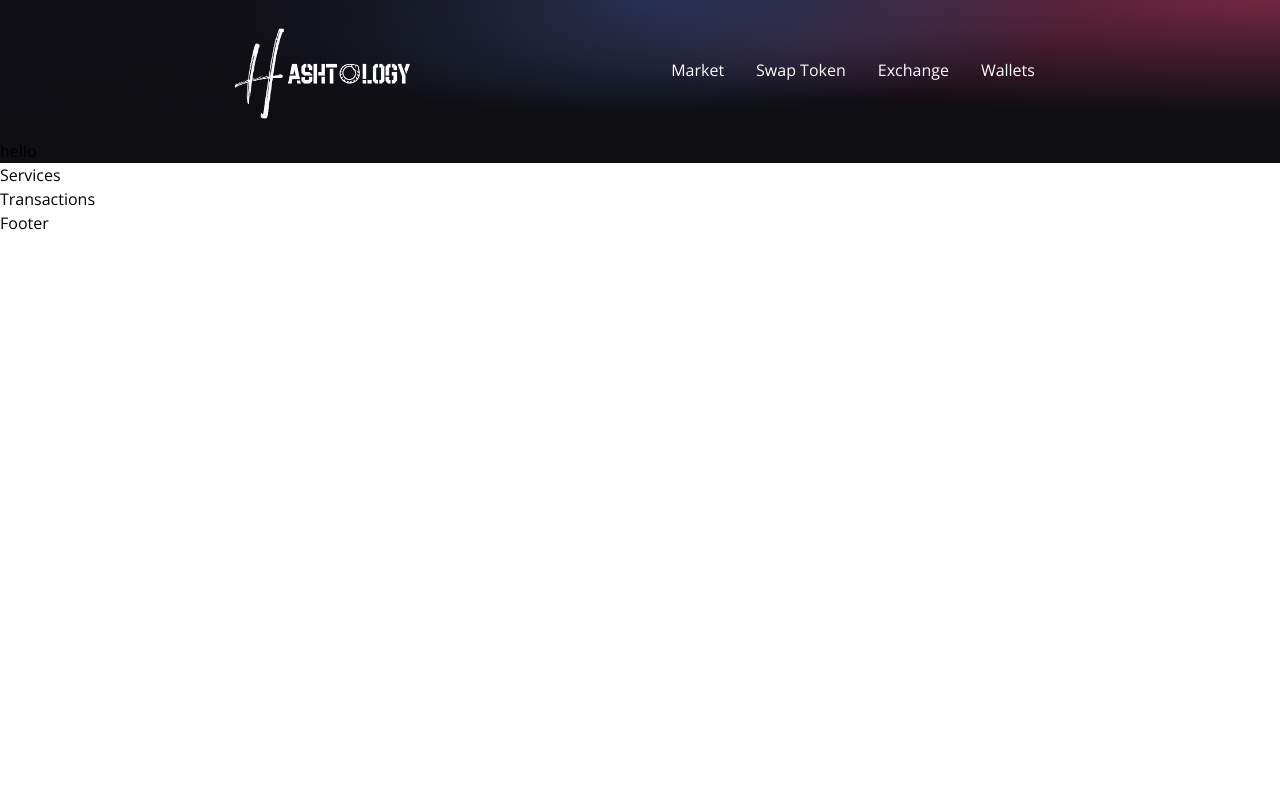
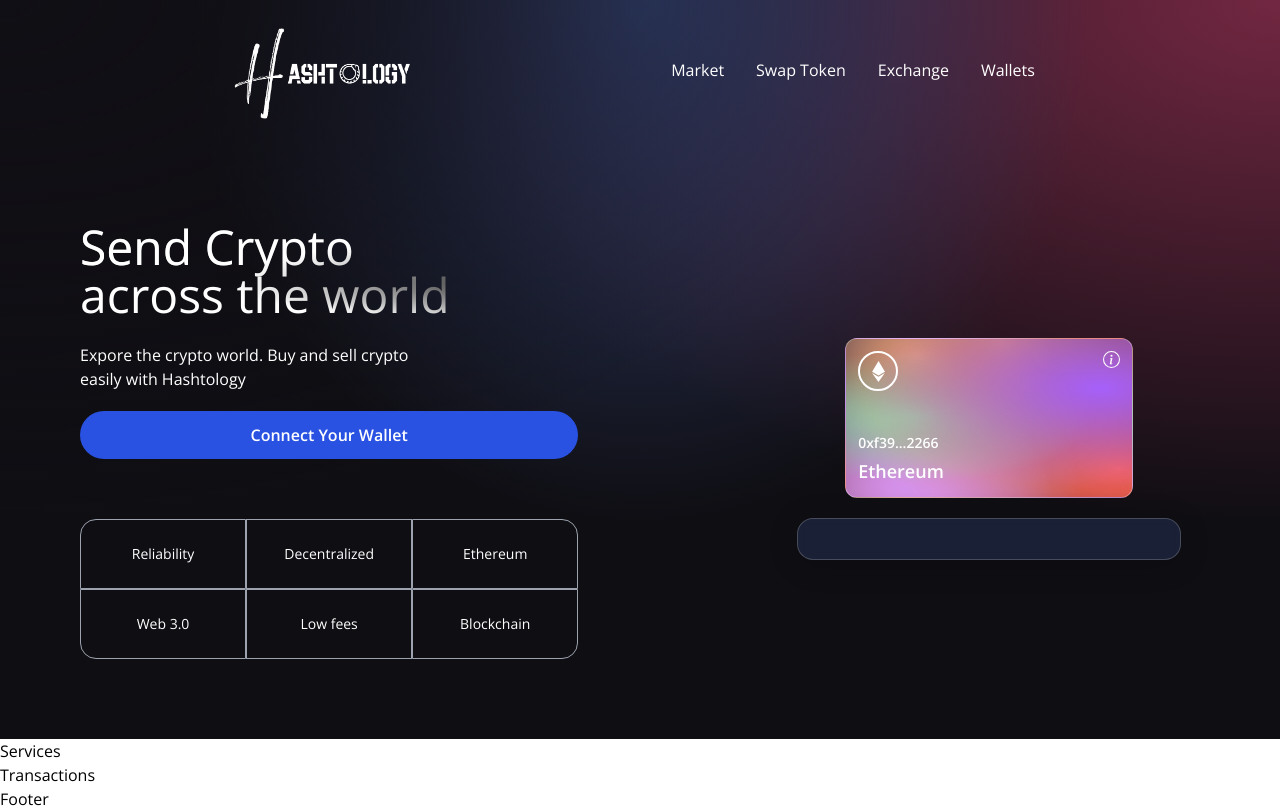
Before and after one commit to black-harry/hashtology, a React (Vite) app in the folder client/: page / in a window 1280 px wide. Built offline with nearby package versions, Linux system fonts and the light colour scheme.

Commit message:
left column welcome and eth card

```diff
--- a/client/src/components/Welcome.tsx
+++ b/client/src/components/Welcome.tsx
@@ -4,11 +4,89 @@
 
 import { Loader } from './';
 
+interface Props {
+  placeHolder: string;
+  name: string;
+  type: string;
+  value: string;
+  handleChange: (e: any, name: string) => void;
+}
+
 const commonStyles =
   'min-h-[70px] sm:px-0 px-2 sm:min-w-[120px] flex justify-center items-center border-[0.5px] border-gray-400 text-sm font-light text-white';
 
+const Input = ({ placeHolder, name, type, value, handleChange }: Props) => {
+  return (
+    <input
+      placeholder={placeHolder}
+      type={type}
+      step='0.0001'
+      value={value}
+      onChange={(e) => handleChange(e, name)}
+      className='my-2 w-full rounded-sm p-2 outline-none bg-transparent text-white border-none text-sm white-glassmorphism'
+    />
+  );
+};
+
 const Welcome = () => {
-  return <h1>hello</h1>;
+  const connectWallet = () => {};
+  return (
+    <div className='flex w-full justify-center items-center'>
+      <div className='flex md:flex-row flex-col items-start justify-between md:p-20 py-12 px-4'>
+        <div className='flex flex-1 justify-start flex-col md:mr-10'>
+          <h1 className='text-3xl sm:text-5xl text-white text-gradient py-1'>
+            Send Crypto <br /> across the world
+          </h1>
+          <p className='text-left text-white mt-5 font-light md:w-9/12 w-11/12 text-base'>
+            Expore the crypto world. Buy and sell crypto easily with{' '}
+            <span> Hashtology</span>
+          </p>
+
+          <button
+            type='button'
+            onClick={connectWallet}
+            className='flex flex-row justify-center items-center my-5 bg-[#2952e3] p-3 rounded-full cursor-pointer hover:bg-[#2546bd]'
+          >
+            <p className='text-white text-base font-semibold'>
+              {' '}
+              Connect Your Wallet{' '}
+            </p>
+          </button>
+
+          <div className='grid sm:grid-cols-3 grid-cols-2 w-full mt-10'>
+            <div className={` ${commonStyles} rounded-tl-2xl`}>
+              {' '}
+              Reliability
+            </div>
+            <div className={`${commonStyles}`}> Decentralized </div>
+            <div className={`${commonStyles} rounded-tr-2xl`}> Ethereum </div>
+            <div className={`${commonStyles} rounded-bl-2xl`}> Web 3.0 </div>
+            <div className={`${commonStyles}`}> Low fees </div>
+            <div className={`${commonStyles} rounded-br-2xl`}> Blockchain </div>
+          </div>
+        </div>
+      </div>
+
+      <div className='flex flex-col flex-1 items-center justify-start w-full md:mt-0 mt-10'>
+        <div className='p-3 justify-end items-start flex-col rounded-xl h-40 sm:w-72 w-full my-5 eth-card white-glassmorphism'>
+          <div className='flex justify-between flex-col w-full h-full'>
+            <div className=' flex justify-between items-start'>
+              <div className='w-10 h-10 rounded-full border-2 border-white flex justify-center items-center'>
+                <SiEthereum fontSize={21} color='#fff' />
+              </div>
+              <BsInfoCircle fontSize={17} color='#fff' />
+            </div>
+            <div>
+              <p className='text-white font-semibold text-sm'>0xf39...2266</p>
+              <p className='text-white font-semibold text-lg mt-1'>Ethereum</p>
+            </div>
+          </div>
+        </div>
+
+        <div className='p-5 sm:w-96 w-full flex flex-col justify-start items-center blue-glassmorphism'></div>
+      </div>
+    </div>
+  );
 };
 
 export default Welcome;
--- a/client/src/index.css
+++ b/client/src/index.css
@@ -73,18 +73,18 @@
 }
 
 .eth-card {
-  background-color: #a099ff;
+  background-image: #ff9b99;
   background-image: radial-gradient(
-      at 83% 67%,
-      rgb(152, 231, 156) 0,
-      transparent 58%
+      at 89% 31%,
+      hsla(267, 95%, 68%, 1) 0,
+      transparent 66%
     ),
-    radial-gradient(at 67% 20%, hsla(357, 94%, 71%, 1) 0, transparent 59%),
-    radial-gradient(at 88% 35%, hsla(222, 81%, 65%, 1) 0, transparent 50%),
-    radial-gradient(at 31% 91%, hsla(9, 61%, 61%, 1) 0, transparent 52%),
-    radial-gradient(at 27% 71%, hsla(336, 91%, 65%, 1) 0, transparent 49%),
-    radial-gradient(at 74% 89%, hsla(30, 98%, 65%, 1) 0, transparent 51%),
-    radial-gradient(at 53% 75%, hsla(174, 94%, 68%, 1) 0, transparent 45%);
+    radial-gradient(at 54% 3%, hsla(21, 60%, 61%, 1) 0, transparent 80%),
+    radial-gradient(at 25% 49%, hsla(148, 61%, 73%, 1) 0, transparent 58%),
+    radial-gradient(at 21% 94%, hsla(284, 71%, 75%, 1) 0, transparent 55%),
+    radial-gradient(at 29% 95%, hsla(308, 61%, 72%, 1) 0, transparent 43%),
+    radial-gradient(at 25% 11%, hsla(21, 67%, 72%, 1) 0, transparent 44%),
+    radial-gradient(at 95% 82%, hsla(5, 96%, 66%, 1) 0, transparent 100%);
 }
 
 .text-gradient {
```
